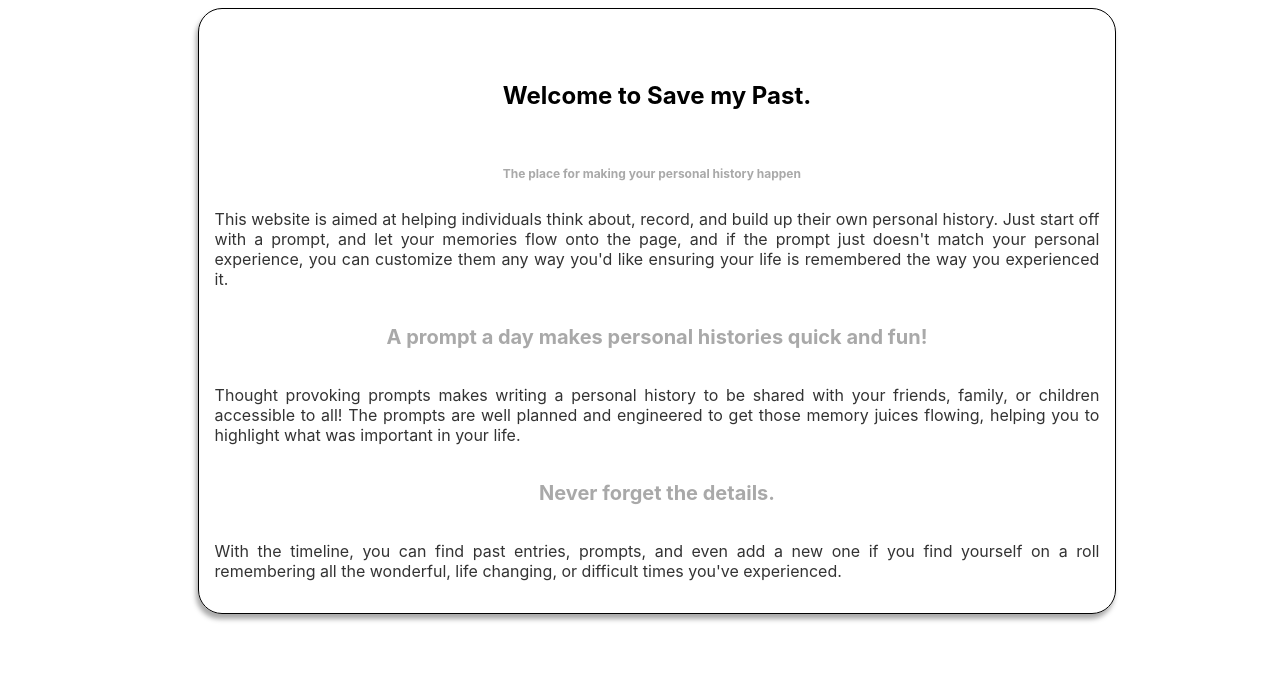
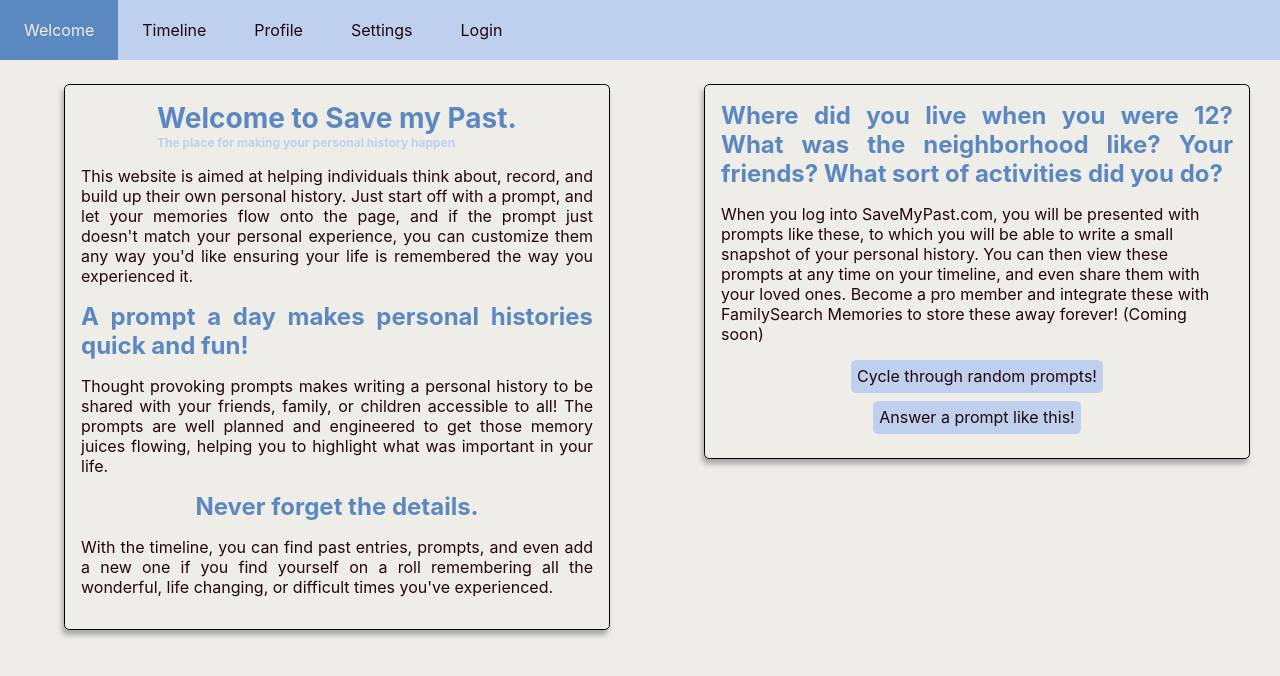
Before and after one commit to SaveMyPast/Old-core, a Svelte app: page / in a window 1280 px wide. Shown: the top 676 px of the page. Built offline with nearby package versions, Linux system fonts and the light colour scheme.

Commit message:
Core-2 done.

```diff
--- a/src/App.svelte
+++ b/src/App.svelte
@@ -7,3 +7,59 @@
   <Welcome />
 </article>
 <footer />
+
+<style>
+  :global(input) {
+    background-color: var(--primary);
+    color: var(--dark-paperlike);
+    border: none;
+    border-radius: 0.33rem;
+    max-width: 15rem;
+  }
+  :global(button) {
+    background-color: var(--primary);
+    color: var(--dark-paperlike);
+    max-width: 20rem;
+    border: none;
+    border-radius: 0.33rem;
+  }
+  :global(h1) {
+    color: var(--secondary);
+    font-size: 1.75rem;
+    text-align: justify;
+    margin: 0;
+  }
+
+  :global(h2) {
+    color: var(--secondary);
+    font-size: 1.5rem;
+    text-align: justify;
+    margin: 0;
+  }
+
+  :global(p) {
+    color: var(--dark-paperlike);
+    font-size: 1rem;
+  }
+
+  :global(h3) {
+    color: var(--primary);
+    font-size: 0.75rem;
+    text-align: justify;
+    margin: 0;
+  }
+
+  :global(body) {
+    --primary: #bfd0ee;
+    --secondary: #5c88c1;
+    --dark-primary: #3e72cc;
+    --dark-secondary: #2d4d76;
+    --paperlike: #efede7;
+    --dark-paperlike: #21070a;
+    --warn: #f28482;
+    margin: 0;
+    padding: 0;
+    background-color: var(--paperlike);
+    color: var(--dark-paperlike);
+  }
+</style>
--- a/src/components/General/Bulletin.svelte
+++ b/src/components/General/Bulletin.svelte
@@ -33,9 +33,9 @@
         </p>
       {/if}
       {#if subtitle}
-        <h3 class="bulletin-content-subtitle">
+        <h2 class="bulletin-content-subtitle">
           {subtitle}
-        </h3>
+        </h2>
       {/if}
       {#if paragraph}
         <p class="bulletin-content-paragraph">
@@ -55,30 +55,14 @@
     align-items: center;
     width: 100%;
     border: 1px solid black;
-    border-radius: 1.5rem;
+    border-radius: 0.33rem;
     box-shadow: -2px 5px 5px darkgrey;
-  }
-
-  h1 {
-    color: black;
-    font-size: 1.5rem;
-    text-align: justify;
-  }
-
-  h3 {
-    font-size: 0.75rem;
-    color: darkgrey;
-    text-align: justify;
   }
 
   .bulletin-content {
     display: flex;
     flex-wrap: wrap;
     justify-content: center;
-  }
-
-  .bulletin-content-subtitle {
-    font-size: 1.25rem;
   }
 
   .bulletin-content-paragraph {
--- a/src/components/General/Header.svelte
+++ b/src/components/General/Header.svelte
@@ -1,12 +1,44 @@
 <script>
-	import LoginPrompt from '../../services/Auth/LoginPrompt.svelte'
+  import { displayLoginBulletin } from "../../stores/loginStore";
+  let displayLogin;
+  const loginClick = () => {
+    displayLoginBulletin.subscribe((data) => {
+      displayLogin = data;
+    });
+    displayLoginBulletin.set(!displayLogin);
+  };
 </script>
 
 <nav>
-
-	<LoginPrompt />
+  <ul>
+    <li>Welcome</li>
+    <li>Timeline</li>
+    <li>Profile</li>
+    <li>Settings</li>
+    <li on:click={loginClick} on:keydown={loginClick}>Login</li>
+  </ul>
 </nav>
 
 <style>
+  ul {
+    display: inline-flex;
+    width: 100%;
+    list-style-type: none;
+    margin: 0;
+    padding: 0;
+    overflow: hidden;
+    background-color: var(--primary);
+  }
+  li {
+    display: block;
+    color: var(--dark-paperlike);
+    text-align: center;
+    padding: 1.25rem 1.5rem;
+    text-decoration: none;
+  }
 
+  li:hover {
+    background-color: var(--secondary);
+    color: var(--paperlike);
+  }
 </style>
--- /dev/null
+++ b/src/components/General/LoginBulletin.svelte
@@ -0,0 +1,27 @@
+<script>
+</script>
+
+<article class="bulletin">
+  <section>
+    <input />
+    <input />
+  </section>
+  <section>
+    <button>Log in</button>
+    <button>Log in with Google</button>
+  </section>
+</article>
+
+<style>
+  .bulletin {
+    display: flex;
+    flex-direction: column;
+    padding: 1rem;
+    justify-content: center;
+    align-items: center;
+    width: 100%;
+    border: 1px solid black;
+    border-radius: 0.33rem;
+    box-shadow: -2px 5px 5px darkgrey;
+  }
+</style>
--- /dev/null
+++ b/src/components/SamplePromptsBulletin.svelte
@@ -0,0 +1,37 @@
+<script>
+  let prompts = [
+    "Where did you live when you were 12? What was the neighborhood like? Your friends? What sort of activities did you do?",
+    "Do your best to tell me about a time you were happy beyond description. What happened? How old were you? Who was involved?",
+  ];
+  let randomPrompt = 0;
+  const randomizePrompt = () => {
+    randomPrompt = Math.floor(Math.random() * prompts.length);
+  };
+</script>
+
+<article class="bulletin">
+  <h2>{prompts[randomPrompt]}</h2>
+  <p>
+    When you log into SaveMyPast.com, you will be presented with prompts like
+    these, to which you will be able to write a small snapshot of your personal
+    history. You can then view these prompts at any time on your timeline, and
+    even share them with your loved ones. Become a pro member and integrate
+    these with FamilySearch Memories to store these away forever! (Coming soon)
+  </p>
+  <button on:click={randomizePrompt}>Cycle through random prompts!</button>
+  <button>Answer a prompt like this!</button>
+</article>
+
+<style>
+  .bulletin {
+    display: flex;
+    flex-direction: column;
+    padding: 1rem;
+    justify-content: center;
+    align-items: center;
+    width: 100%;
+    border: 1px solid black;
+    border-radius: 0.33rem;
+    box-shadow: -2px 5px 5px darkgrey;
+  }
+</style>
--- a/src/routes/Welcome/Welcome.svelte
+++ b/src/routes/Welcome/Welcome.svelte
@@ -1,7 +1,10 @@
 <script>
+  import LoginBulletin from "./../../components/General/LoginBulletin.svelte";
   import Bulletin from "../../components/General/Bulletin.svelte";
-
+  import Header from "../../components/General/Header.svelte";
+  import SamplePromptsBulletin from "../../components/SamplePromptsBulletin.svelte";
   import { setContext } from "svelte";
+  import { displayLoginBulletin } from "../../stores/loginStore";
 
   const welcomeParagraph =
     "This website is aimed at helping individuals think about, record, and build up their own personal history. Just start off with a prompt, and let your memories flow onto the page, and if the prompt just doesn't match your personal experience, you can customize them any way you'd like ensuring your life is remembered the way you experienced it.";
@@ -29,16 +32,20 @@
 </script>
 
 <main>
-  <!-- <Header /> -->
+  <Header />
 
-  <article>
-    <section id="content">
+  <section id="wrapper">
+    <article>
       <Bulletin context="welcomeBulletin" />
-      <!-- 		<ActionBulletin /> -->
-    </section>
-  </article>
-
-  <!-- <Footer /> -->
+    </article>
+    <article>
+      {#if $displayLoginBulletin}
+        <LoginBulletin />
+      {:else}
+        <SamplePromptsBulletin />
+      {/if}
+    </article>
+  </section>
 </main>
 
 <style>
@@ -51,16 +58,18 @@
   main {
     display: flex;
     flex-direction: column;
+    width: 100%;
     height: 100%;
   }
 
-  article {
+  #wrapper {
     display: flex;
-    justify-content: center;
+    justify-content: space-around;
     width: 100%;
   }
 
-  #content {
-    width: 70%;
+  article {
+    margin: 1.5rem;
+    width: 40%;
   }
 </style>
--- /dev/null
+++ b/src/stores/loginStore.js
@@ -0,0 +1,3 @@
+import { writable } from "svelte/store";
+
+export const displayLoginBulletin = writable(false);
```
Also changed, not shown: src/components/General/Footer.svelte (deleted, +0 -10 lines), src/services/Auth/LoginBulletin.svelte (deleted, +0 -8 lines), 1 other file (tests, documents, lock files or other folders).
